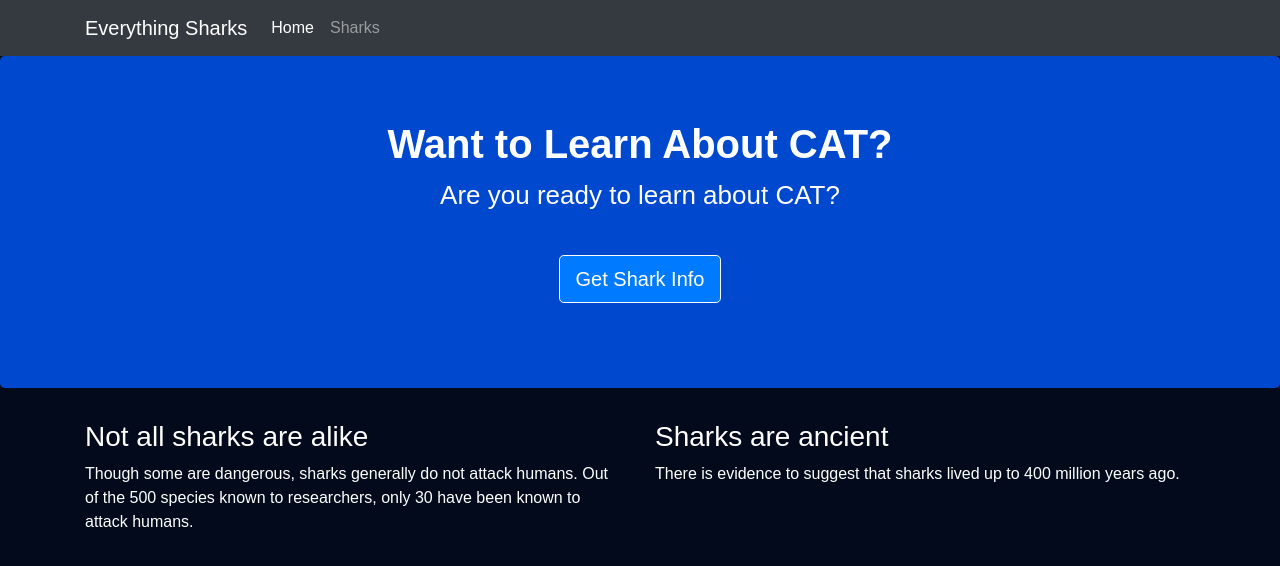
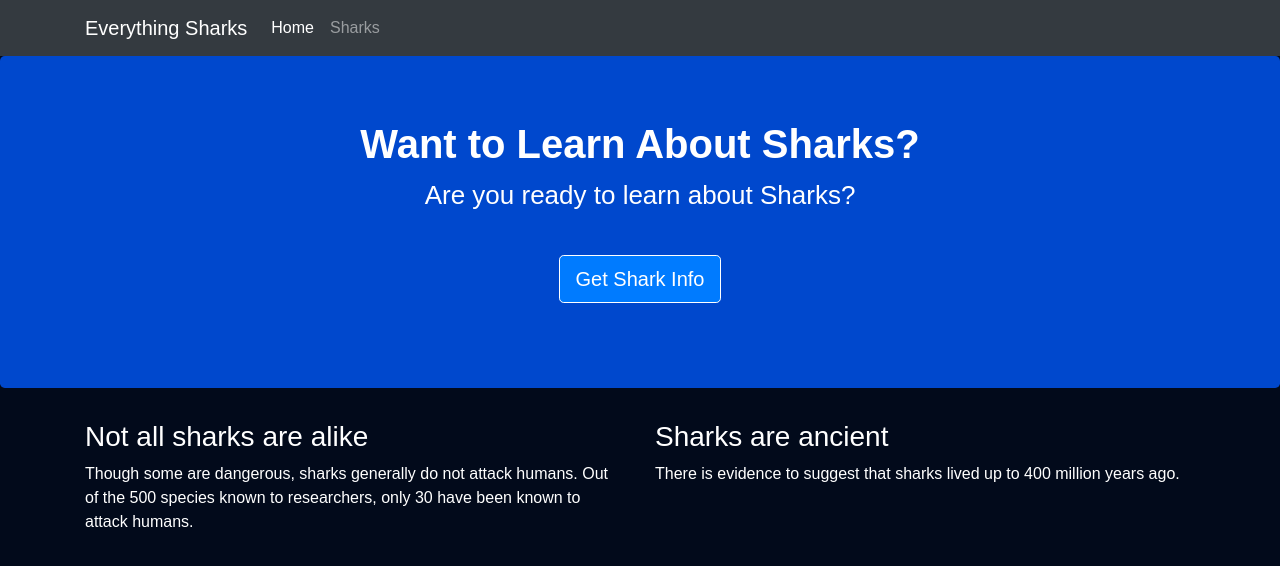
Before and after one commit to boddusaiprakash123/nodejs-application-deployment, a website: page views/index.html in a window 1280 px wide. Drawn offline with nearby package versions, Linux system fonts and the light colour scheme.

Commit message:
Update index.html
this is my second commit

```diff
--- a/views/index.html
+++ b/views/index.html
@@ -30,8 +30,8 @@
 
     <div class="jumbotron">
         <div class="container">
-            <h1>Want to Learn About CAT?</h1>
-            <p>Are you ready to learn about CAT?</p>
+            <h1>Want to Learn About Sharks?</h1>
+            <p>Are you ready to learn about Sharks?</p>
             <br>
             <p><a class="btn btn-primary btn-lg" href="/sharks" role="button">Get Shark Info</a></p>
         </div>
```
